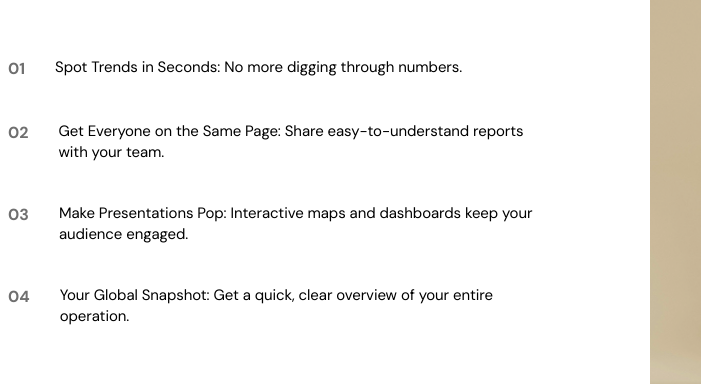
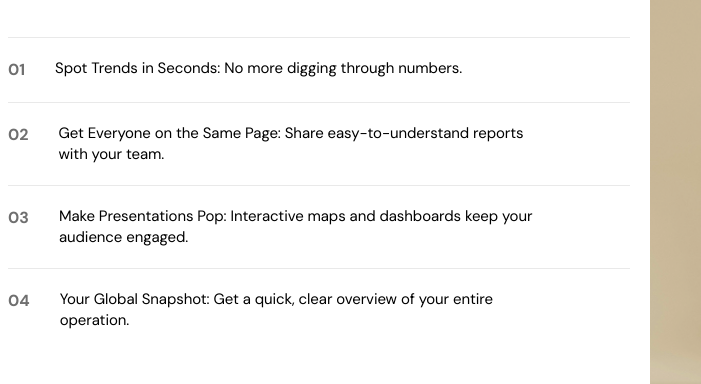
Before and after one commit to kat04ka/tailwind, a website: page index.html in a window 1280 px wide. Shown: the part 3191-3575 px from the top of the page, 0-701 px from the left. Drawn offline with nearby package versions, Linux system fonts and the light colour scheme; a web font is replaced by a local one.

Commit message:
add border to li elements

```diff
--- a/index.html
+++ b/index.html
@@ -239,14 +239,14 @@
                 </div>
 
                 <ul class="features__list flex flex-col">
-                  <li class="features__item flex gap-xl py-xs pr-0 lg:pr-4xl">
+                  <li class="features__item flex gap-xl py-xs pr-0 lg:pr-4xl border-t border-divider">
                     <span class="text-text-paragraph font-bold">01</span>
                     <p class="features__text text-paragraph">
                       Spot Trends in Seconds: No more digging through numbers.
                     </p>
                   </li>
 
-                  <li class="features__item flex gap-xl py-xs pr-0 lg:pr-4xl">
+                  <li class="features__item flex gap-xl py-xs pr-0 lg:pr-4xl border-t border-divider">
                     <span class="text-text-paragraph font-bold">02</span>
                     <p class="features__text text-paragraph">
                       Get Everyone on the Same Page: Share easy-to-understand
@@ -254,7 +254,7 @@
                     </p>
                   </li>
 
-                  <li class="features__item flex gap-xl py-xs pr-0 lg:pr-4xl">
+                  <li class="features__item flex gap-xl py-xs pr-0 lg:pr-4xl border-t border-divider">
                     <span class="text-text-paragraph font-bold">03</span>
                     <p class="features__text text-paragraph">
                       Make Presentations Pop: Interactive maps and dashboards
@@ -262,7 +262,7 @@
                     </p>
                   </li>
 
-                  <li class="features__item flex gap-xl py-xs pr-0 lg:pr-4xl">
+                  <li class="features__item flex gap-xl py-xs pr-0 lg:pr-4xl border-t border-divider">
                     <span class="text-text-paragraph font-bold">04</span>
                     <p class="features__text text-paragraph">
                       Your Global Snapshot: Get a quick, clear overview of your
```
